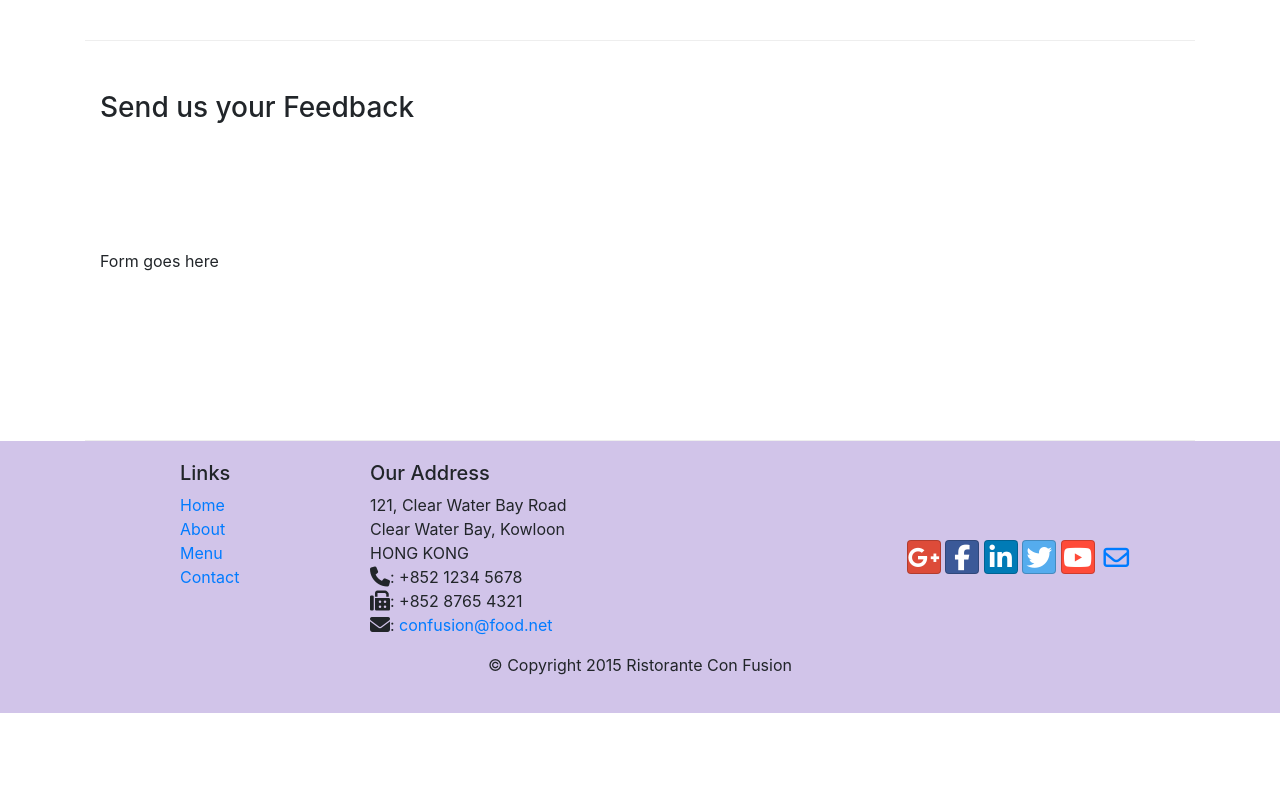
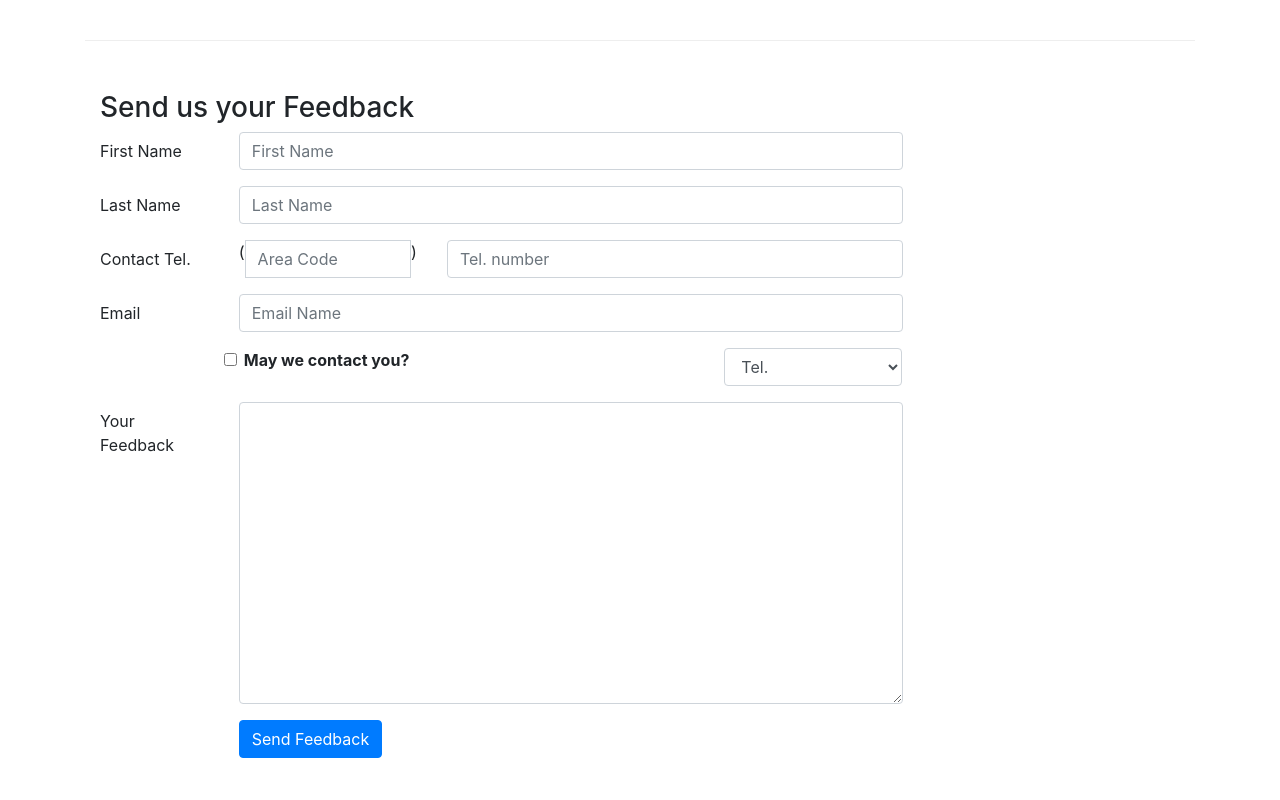
Before and after one commit to Angular-SPA-MEAN-CSharp-AspDotNet-MVC/coursera-frontenUI-studyProj1, a website: page contactus.html in a window 1280 px wide. Shown: the part 800-1600 px from the top of the page. Before the commit the page ends 1513 px from the top, so only its background shows below. Drawn offline with nearby package versions, Linux system fonts and the light colour scheme.

Commit message:
1) Finished the form (Complete Week2 section 1)

```diff
--- a/contactus.html
+++ b/contactus.html
@@ -93,7 +93,66 @@
               <h3>Send us your Feedback</h3>
            </div>
             <div class="col-12 col-md-9">
-                Form goes here
+                <form>
+                    <div class="form-group row">
+                        <label for="firstname" class="col-md-2 col-form-label"> First Name</label>
+                        <div class="col-md-10">
+                            <input type="text" class="form-control" id="firstname" name="firstname" placeholder="First Name"></input>
+                        </div>
+                    </div>
+                    <div class="form-group row">
+                        <label for="lasttname" class="col-md-2 col-form-label"> Last Name</label>
+                        <div class="col-md-10">
+                            <input type="text" class="form-control" id="lasttname" name="lastname" placeholder="Last Name"></input>
+                        </div>
+                    </div>
+
+                    <div class="form-group row">
+                        <label for="telnum" class="col-md-2 col-form-label"> Contact Tel.</label>
+                        <div class="col-5 col-sm-6 col-md-3">
+                            <div class="input-group">
+                                <div class="input-group-addon">(</div>
+                            <input type="tel"  class="form-control" id="areacode" name="areacode" placeholder="Area Code"/>
+                                <div class="input-group-addon">)</div>
+                            </div>
+                        </div>
+                        <div class="col-7 col-sm-6 col-md-7">
+                            <input type="tel" class="form-control" id="telnum" name="telnum" placeholder="Tel. number"></input>
+                        </div>
+                    </div>
+                    <div class="form-group row">
+                        <label for="emailid" class="col-md-2 col-form-label"> Email</label>
+                        <div class="col-md-10">
+                            <input type="email" class="form-control" id="emailid" name="emailid" placeholder="Email Name"></input>
+                        </div>
+                    </div>
+                    <div class="form-group row">
+                        <div class="form-check col-md-6 offset-md-2">
+                            <label class="from-check-label">
+                                <input type="checkbox" class="form-check-input" name="approve" value="">
+                                <strong>May we contact you?</strong>
+                            </label>
+                        </div>
+                        <div class="col-md-3 offset-md-1">
+                            <select class="form-control">
+                                <option>Tel. </option>
+                                <option>Email</option>
+                            </select>
+                        </div>
+                    </div>
+
+                    <div class="form-group row">
+                        <label for="feedback" class="col-md-2 col-form-label"> Your Feedback</label>
+                        <div class="col-md-10">
+                            <textarea class="form-control" id="feedback" name="feedback" rows="12"></textarea>
+                        </div>
+                    </div>
+                    <div class="form-group row">
+                        <div class="offset-md-2 col-md-10">
+                            <button type="submit" class="btn btn-primary"> Send Feedback</button>
+                        </div>
+                    </div>
+                </form>
             </div>
              <div class="col-12 col-md">
             </div>
```
